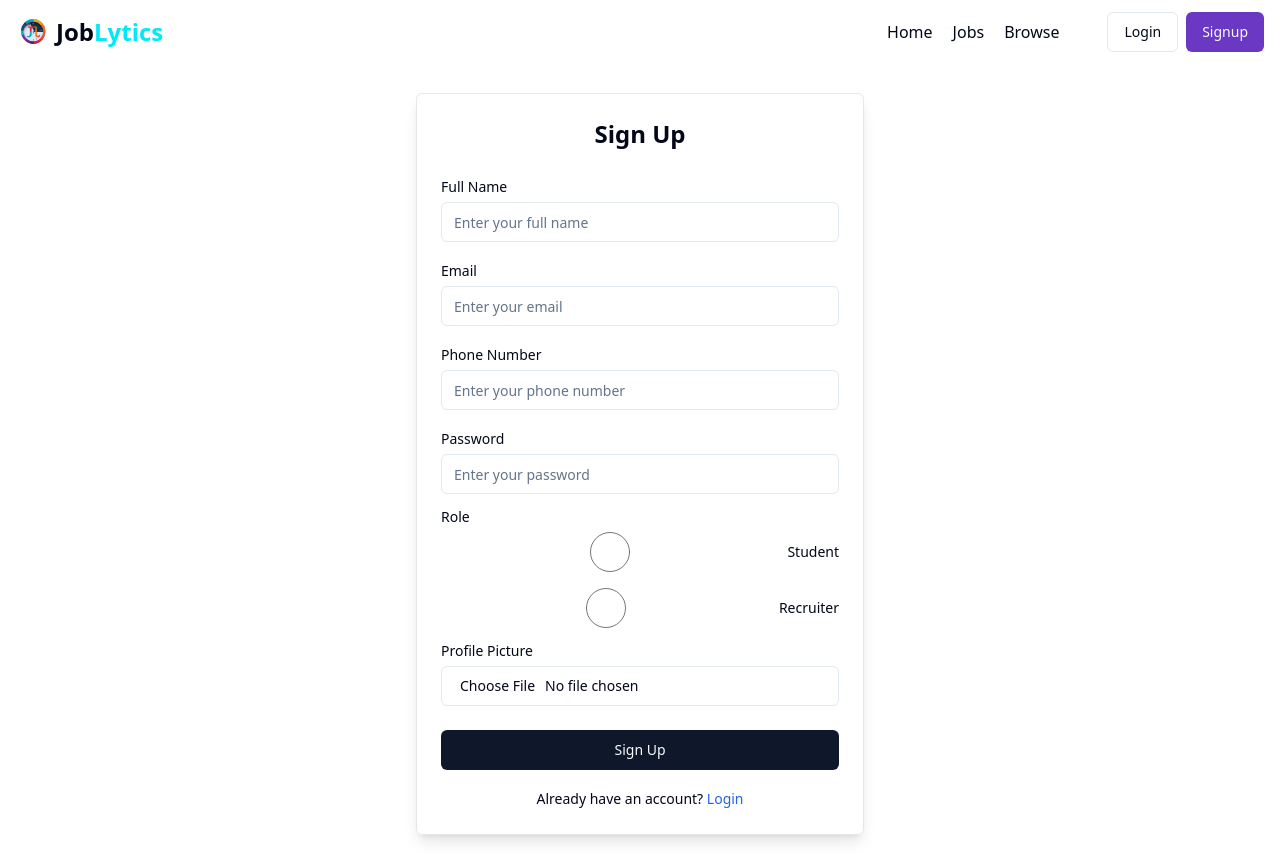
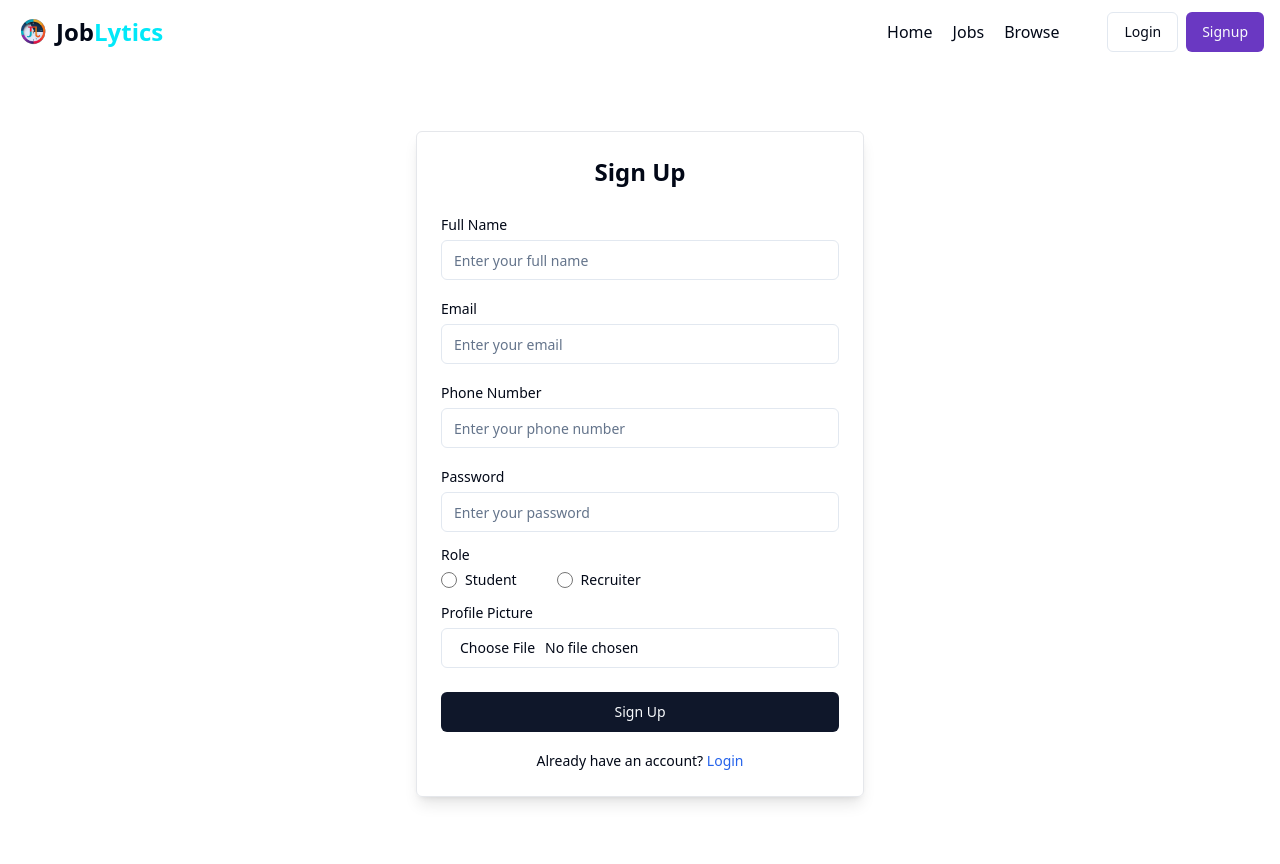
Before and after one commit to Basil-raza-khan/JobLytics, a React (Vite) app in the folder frontend/: page /signup in a window 1280 px wide. Built offline with nearby package versions, Linux system fonts and the light colour scheme.

Commit message:
newone commi

```diff
--- a/frontend/src/components/auth/Signup.jsx
+++ b/frontend/src/components/auth/Signup.jsx
@@ -138,7 +138,7 @@ const Signup = () => {
                     {/* Role Selection */}
                     <div className="mb-4">
                         <Label className="block mb-2">Role</Label>
-                        <RadioGroup className="flex flex-col space-y-2">
+                        <RadioGroup className="flex space-x-6 sm:space-x-8">
                             <div className="flex items-center space-x-2">
                                 <Input
                                     type="radio"
@@ -147,9 +147,9 @@ const Signup = () => {
                                     value="student"
                                     checked={input.role === 'student'}
                                     onChange={changeEventHandler}
-                                    className="cursor-pointer"
+                                    className="w-4 h-4 cursor-pointer"
                                 />
-                                <Label htmlFor="student">Student</Label>
+                                <Label htmlFor="student" className="cursor-pointer text-sm">Student</Label>
                             </div>
                             <div className="flex items-center space-x-2">
                                 <Input
@@ -159,9 +159,9 @@ const Signup = () => {
                                     value="recruiter"
                                     checked={input.role === 'recruiter'}
                                     onChange={changeEventHandler}
-                                    className="cursor-pointer"
+                                    className="w-4 h-4 cursor-pointer"
                                 />
-                                <Label htmlFor="recruiter">Recruiter</Label>
+                                <Label htmlFor="recruiter" className="cursor-pointer text-sm">Recruiter</Label>
                             </div>
                         </RadioGroup>
                     </div>
```
